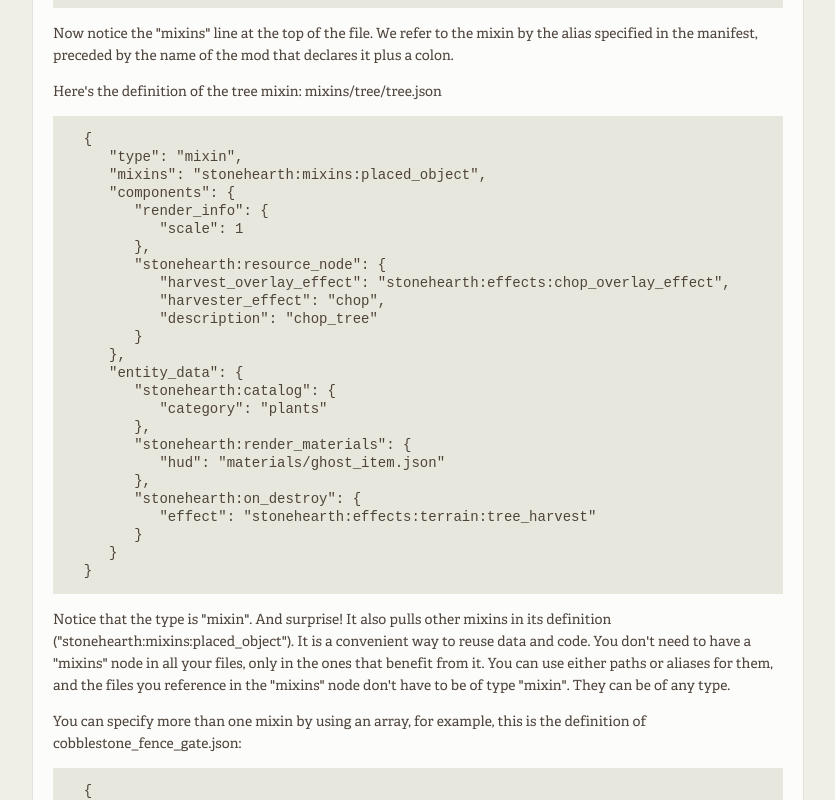
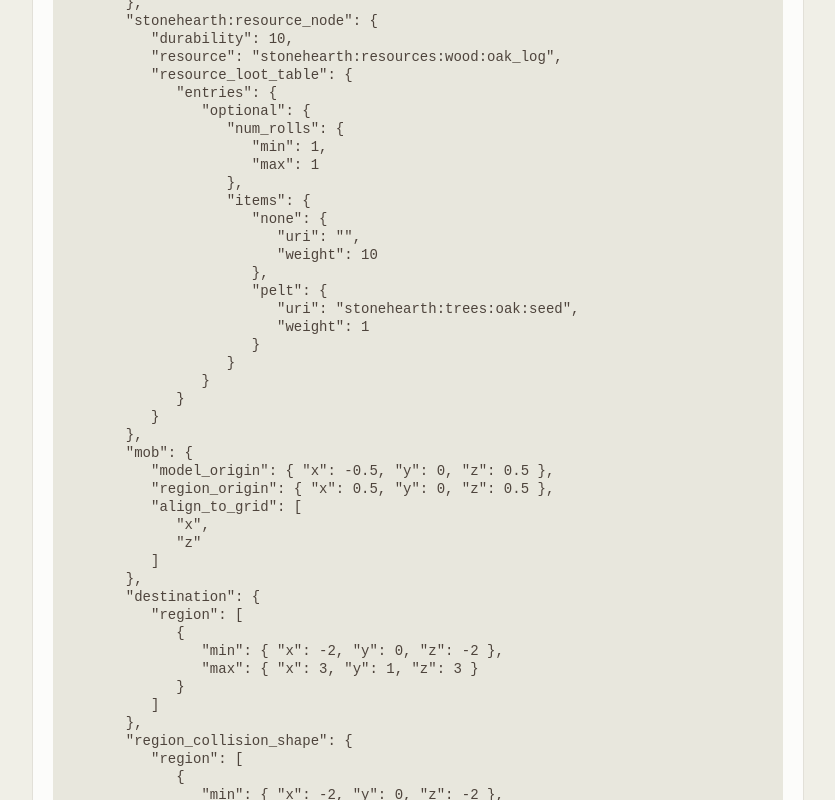
Before and after one commit to stonehearth/modding_guide, a plain HTML site: page modding_guide/essentials/mixins/index.html in a window 1280 px wide. Shown: the part 1640-2440 px from the top of the page, without its empty margins (406-1241 px from the left). Drawn offline with Linux system fonts and the light colour scheme.

Commit message:
Updated .json files
Updated the JSON content from the meduim_oak_tree, tree(mixins), and the cobblestone_fence_gate

```diff
--- a/modding_guide/essentials/mixins/index.html
+++ b/modding_guide/essentials/mixins/index.html
@@ -723,11 +723,75 @@ A mixin allows an entity definition to pull in content from the mixin file.  Usi
                    ]
                 }
              ]
+          },
+          "autumn": {
+             "models": [
+                {
+                   "type": "one_of",
+                   "items": [
+                      "file(medium_oak_tree_autumn.qb)",
+                      "file(medium_oak_tree_autumn_2.qb)",
+                      "file(medium_oak_tree_autumn_3.qb)"
+                   ]
+                }
+             ]
+          },
+          "spring": {
+             "models": [
+                {
+                   "type": "one_of",
+                   "items": [
+                      "file(medium_oak_tree_spring.qb)",
+                      "file(medium_oak_tree_spring_2.qb)",
+                      "file(medium_oak_tree_spring_3.qb)"
+                   ]
+                }
+             ]
+          },
+          "winter": {
+             "models": [
+                {
+                   "type": "one_of",
+                   "items": [
+                      "file(medium_oak_tree_winter.qb)",
+                      "file(medium_oak_tree_winter_2.qb)",
+                      "file(medium_oak_tree_winter_3.qb)"
+                   ]
+                }
+             ]
+          }
+       },
+       "stonehearth:seasonal_model_switcher": {
+          "stonehearth:biome:temperate": {
+             "spring": "spring",
+             "summer": "default",
+             "autumn": "autumn",
+             "winter": "winter"
           }
        },
        "stonehearth:resource_node": {
+          "durability": 10,
           "resource": "stonehearth:resources:wood:oak_log",
-           "durability": 9
+          "resource_loot_table": {
+             "entries": {
+                "optional": {
+                   "num_rolls": {
+                      "min": 1,
+                      "max": 1
+                   },
+                   "items": {
+                      "none": {
+                         "uri": "",
+                         "weight": 10
+                      },
+                      "pelt": {
+                         "uri": "stonehearth:trees:oak:seed",
+                         "weight": 1
+                      }
+                   }
+                }
+             }
+          }
        },
        "mob": {
           "model_origin": { "x": -0.5, "y": 0, "z": 0.5 },
@@ -763,6 +827,9 @@ A mixin allows an entity definition to pull in content from the mixin file.  Usi
           "display_name": "i18n(stonehearth:entities.trees.oak_tree.medium_oak_tree.display_name)",
           "description": "i18n(stonehearth:entities.trees.oak_tree.medium_oak_tree.description)",
           "subject_override": "stonehearth:trees:oak:large"
+       },
+       "stonehearth:appeal": {
+          "appeal": 2
        }
     }
   }
@@ -782,6 +849,7 @@ mixins/tree/tree.json</p>
     "mixins": "stonehearth:mixins:placed_object",
     "components": {
        "render_info": {
+          "material": "materials/tree.material.json",
           "scale": 1
        },
        "stonehearth:resource_node": {
@@ -823,6 +891,7 @@ mixins/tree/tree.json</p>
        "stonehearth:entity_forms": {
           "iconic_form": "file(cobblestone_fence_gate_iconic.json)",
           "ghost_form": "file(cobblestone_fence_gate_ghost.json)",
+          "fence": true,
           "placeable_on_ground": true
        }
     },
@@ -839,6 +908,9 @@ mixins/tree/tree.json</p>
        },
        "stonehearth:territory": {
           "marks_territory": true
+       },
+       "stonehearth:appeal": {
+          "appeal": 6
        }
     }
   }
```
Lines whose indentation alone changed are shown as unchanged.
